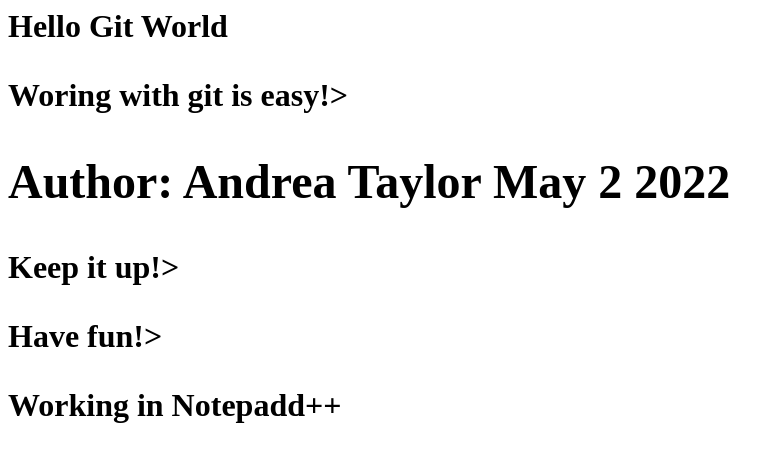
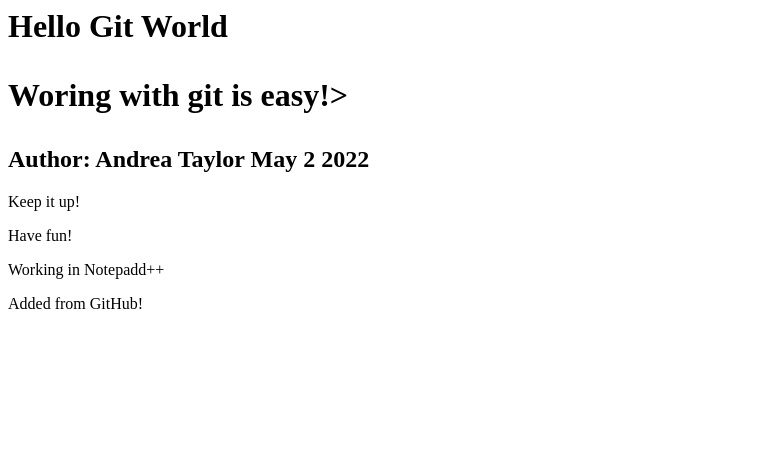
Before and after one commit to aetaylor068/GitGitHubMasterclass, a plain HTML site: page index.html in a window 1280 px wide. Shown: the whole page, without its empty margins (0-784 px from the left). Drawn offline with Linux system fonts and the light colour scheme.

Commit message:
Update index.html
Added some code from GitHub

```diff
--- a/index.html
+++ b/index.html
@@ -3,13 +3,18 @@
 <div>
   <p>Woring with git is easy!>
 
-<div>
+</div>
 
 <h2> Author: Andrea Taylor May 2 2022 </h2>
 
 <div>
-  <p>Keep it up!><p>
-  <p>Have fun!><p>
+  <p>Keep it up!<p>
+  <p>Have fun!<p>
   <p>Working in Notepadd++<p>
 
-<div>
+</div>
+
+  <div>
+  <p>Added from GitHub!<p>
+
+</div>
```
